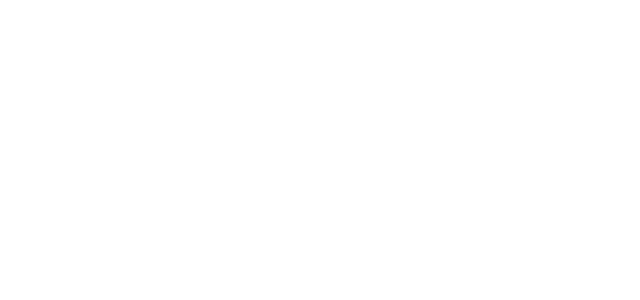
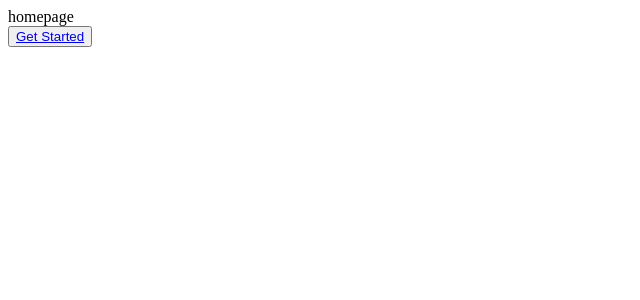
Before and after one commit to Kathrxn/ev-project, a React (Create React App) app in the folder ev/: page / in a window 1280 px wide. Shown: the top 300 px of the page, without its empty margins (0-640 px from the left). Built offline with nearby package versions, Linux system fonts and the light colour scheme.

Commit message:
router with github

```diff
--- a/ev/src/App.js
+++ b/ev/src/App.js
@@ -3,19 +3,22 @@
 import Form from './components/Form';
 import Home from './components/home';
 import {Switch, Route} from 'react-router-dom';
+import { HashRouter as Router } from 'react-router-dom'
 
 function App() {
     const [cars, setCars] = useState(data());
   return (
     <div className="App">
+      <Router basename={process.env.PUBLIC_URL}>
         <Switch>
-        <Route path='/ev-project/' exact>
+          <Route path='/' exact>
             <Home />
           </Route>
           <Route path='/form'>
             <Form cars={cars} setCars={setCars}/>
           </Route>
         </Switch>
+      </Router>
     </div>
   );
 }
```
Lines whose indentation alone changed are shown as unchanged.
